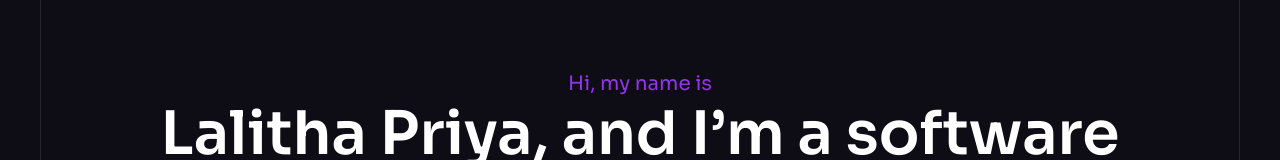
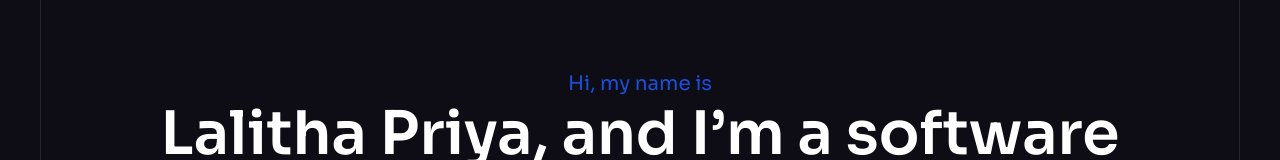
Before and after one commit to sherlockmoriarity/portfolio, a React (Vite) app: page / in a window 1280 px wide. Shown: the part 170-330 px from the top of the page. Built offline with nearby package versions, Linux system fonts and the light colour scheme.

Commit message:
Update Hero.jsx

```diff
--- a/src/components/Hero.jsx
+++ b/src/components/Hero.jsx
@@ -46,7 +46,7 @@ const Hero = () => {
             animate={{ opacity: 1, y: 0, rotate: 0 }}
             transition={{ duration: 0.5, ease: 'easeInOut', delay: 0.6 }}
 
-            className="text-xl text-purple-600">Hi, my name is</motion.h1>
+            className="text-xl text-blue-700">Hi, my name is</motion.h1>
           <motion.h1
           initial={{ opacity: 0, y: 5 }}
           animate={{ opacity: 1, y: 0 }}
```
